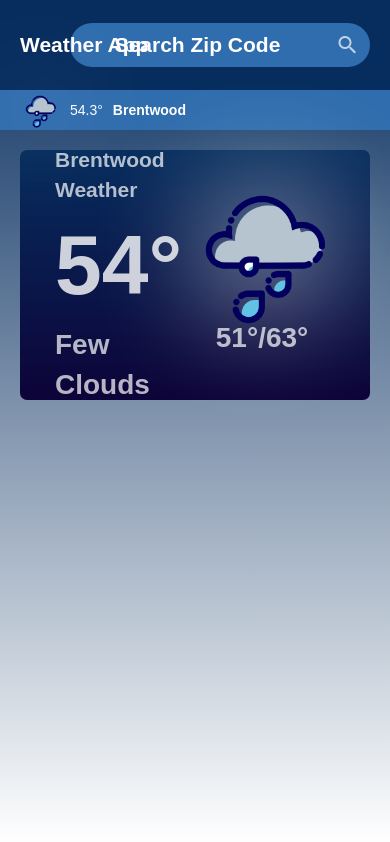
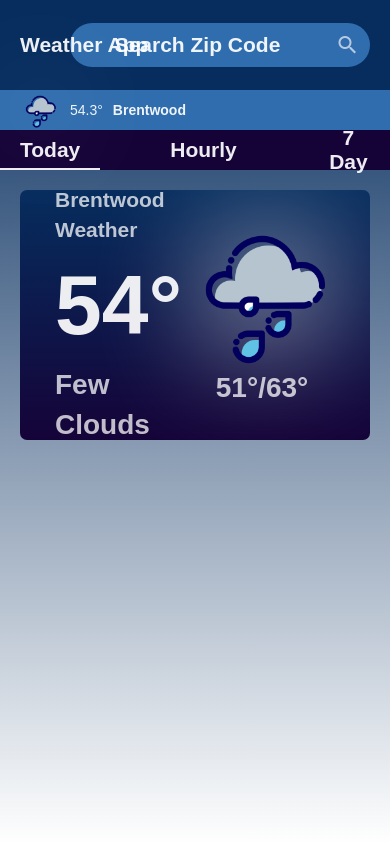
Before and after one commit to TheTeck/Weather, a React (Create React App) app: page / in a window 390 px wide. Shown: the top 842 px of the page. Built offline with nearby package versions, Linux system fonts and the light colour scheme.

Commit message:
Add NavBar component and make it responsive and accessible. Clicking a button in NavBar will change active state in main App component

```diff
--- a/src/components/CurrentWeather/CurrentWeather.scss
+++ b/src/components/CurrentWeather/CurrentWeather.scss
@@ -9,6 +9,7 @@
   margin: 0 auto;
   padding: $padding-content;
   border-radius: $radius;
+  overflow: hidden;
   background: linear-gradient($color-primary, $color-ternary);
   display: flex;
   align-items: center;
@@ -37,21 +38,20 @@
   margin: 0;
   font-size: $font-small;
   font-weight: $font-mid-weight;
-  opacity: 0.7;
+  opacity: 0.8;
 }
 
 #big-temp {
   font-size: $font-giant;
   font-weight: $font-heavy-weight;
   margin: 0;
-  opacity: 0.8;
 }
 
 #current-description {
   margin: 0;
   font-size: $font-medium;
   font-weight: $font-mid-weight;
-  opacity: 0.7;
+  opacity: 0.8;
 }
 
 #huge-icon {
@@ -62,8 +62,8 @@
   margin: 0;
   font-size: $font-medium;
   font-weight: $font-mid-weight;
-  opacity: 0.7;
+  opacity: 0.8;
   text-align: center;
   position: relative;
-  top: -20px;
+  top: -10px;
 }
--- /dev/null
+++ b/src/components/NavBar/NavBar.jsx
@@ -0,0 +1,20 @@
+import React from 'react';
+
+import './NavBar.scss';
+import NavButton from '../NavButton/NavButton';
+
+export default function NavBar ({ pages, active, getActivePage }) {
+
+
+    return (
+        <nav>
+            {
+                pages.map((page, index) => {
+                 return (
+                     <NavButton key={index} name={page} active={page === active} getActivePage={getActivePage} />
+                 )
+                })
+            }
+        </nav>
+    )
+}
--- /dev/null
+++ b/src/components/NavBar/NavBar.scss
@@ -0,0 +1,18 @@
+@import "../../sass/colors";
+@import "../../sass/fonts";
+@import "../../sass/dimensions";
+
+nav {
+  width: 100%;
+  height: $sub-header-height;
+  background-color: $color-ternary;
+  display: flex;
+  justify-content: center;
+  column-gap: 50px;
+}
+
+@media (min-width: $break-mid) {
+  nav {
+    column-gap: 200px;
+  }
+}
--- /dev/null
+++ b/src/components/NavButton/NavButton.jsx
@@ -0,0 +1,19 @@
+import React from 'react';
+
+import './NavButton.scss';
+
+export default function NavButton ({ name, active, getActivePage }) {
+
+    function handleNavClick () {
+        getActivePage(name);
+    }
+
+    return (
+        <>
+        {
+            active ? <button className="nav-button-container active-button">{name}</button>
+            : <button className="nav-button-container" onClick={handleNavClick}>{name}</button>
+        }
+        </>
+    )
+}
--- /dev/null
+++ b/src/components/NavButton/NavButton.scss
@@ -0,0 +1,31 @@
+@import "../../sass/colors";
+@import "../../sass/fonts";
+@import "../../sass/dimensions";
+
+.nav-button-container {
+  color: $color-font-light;
+  font-size: $font-small;
+  font-weight: $font-mid-weight;
+  background-color: transparent;
+
+  height: 100%;
+  padding: 0 $padding-small;
+  border-top: 2px solid $color-ternary;
+  border-bottom: 2px solid $color-ternary;
+  border-left: none;
+  border-right: none;
+  display: flex;
+  justify-content: center;
+  align-items: center;
+  cursor: pointer;
+
+  &:hover,
+  &:focus {
+    border-bottom: 2px solid $color-font-light;
+    outline: none;
+  }
+}
+
+.active-button {
+  border-bottom: 2px solid $color-font-light;
+}
--- a/src/pages/App/App.jsx
+++ b/src/pages/App/App.jsx
@@ -4,6 +4,7 @@ import './App.scss';
 import apiService from '../../utils/apiService'
 import MainHeader from '../../components/MainHeader/MainHeader';
 import SubHeader from '../../components/SubHeader/SubHeader';
+import NavBar from '../../components/NavBar/NavBar';
 import CurrentWeather from '../../components/CurrentWeather/CurrentWeather';
 
 let dummyData = {
@@ -66,12 +67,22 @@ function App() {
   const [lat, setLat] = useState(null);
   const [long, setLong] = useState(null);
   const [day, setDay] = useState(true);
+  const [active, setActive] = useState('Today');
+
+
+  // Navigational options
+  const pages = ["Today", "Hourly", "7 Day"];
 
   let location = "94513"
 
-
+  // Retrieve zipcode from search bar
   function getZipcode (zip) {
     console.log(zip);
+  }
+
+  // Retrieve the new active page name from nav button click
+  function getActivePage (name) {
+    setActive(name);
   }
 
   async function getCurrent () {
@@ -104,13 +115,18 @@ function App() {
           day={day}
         />
       </header>
+      <NavBar pages={pages} active={active} getActivePage={getActivePage} />
       <div id="content-container">
+        {
+          active === 'Today' ?
             <CurrentWeather
                 weather={currentData.weather[0]}
                 main={currentData.main}
                 name={currentData.name}
                 day={day}
             />
+          : <>Nothing Here Yet</>
+        }
       </div>
     </div>
   );
--- a/src/sass/_colors.scss
+++ b/src/sass/_colors.scss
@@ -1,6 +1,6 @@
 $color-primary: rgb(6, 45, 94);
 $color-secondary: rgb(48, 109, 174);
-$color-ternary: rgb(13, 3, 56);
+$color-ternary: rgb(21, 3, 56);
 
-$color-font-light: white;
+$color-font-light: rgba(255, 255, 255, 0.926);
 $color-font-dark: black;
```
Lines whose indentation alone changed are shown as unchanged.
